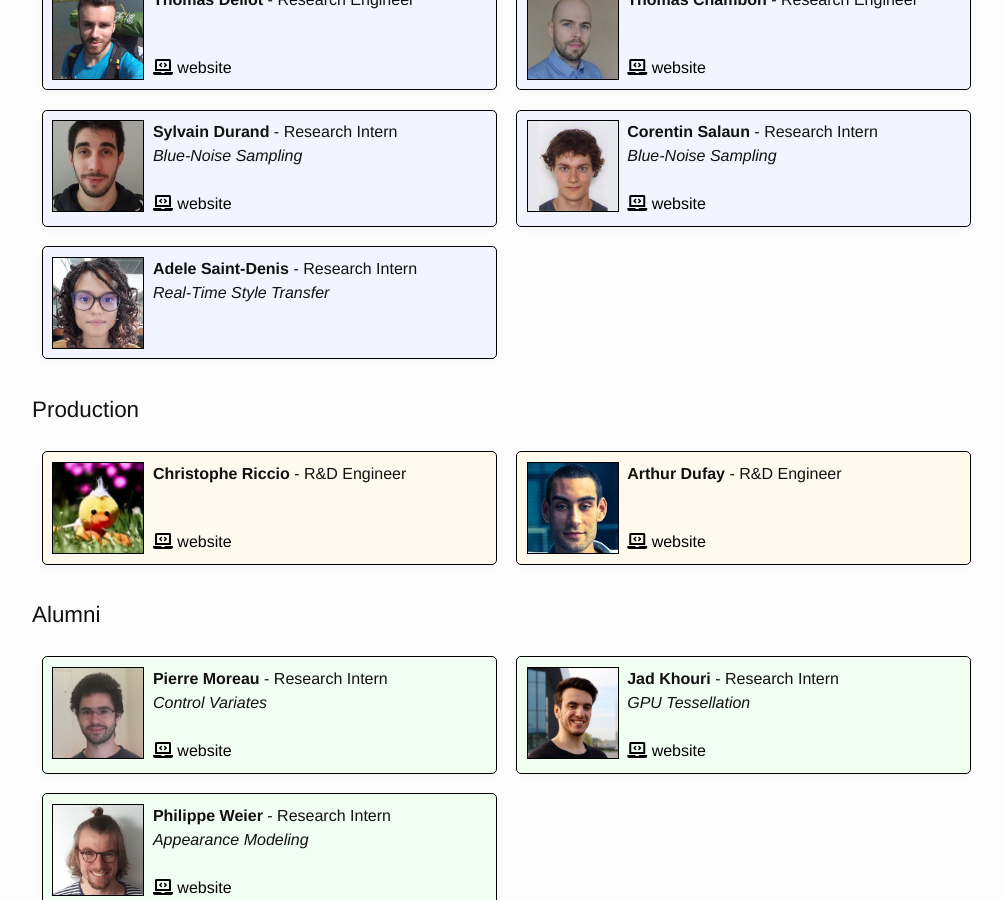
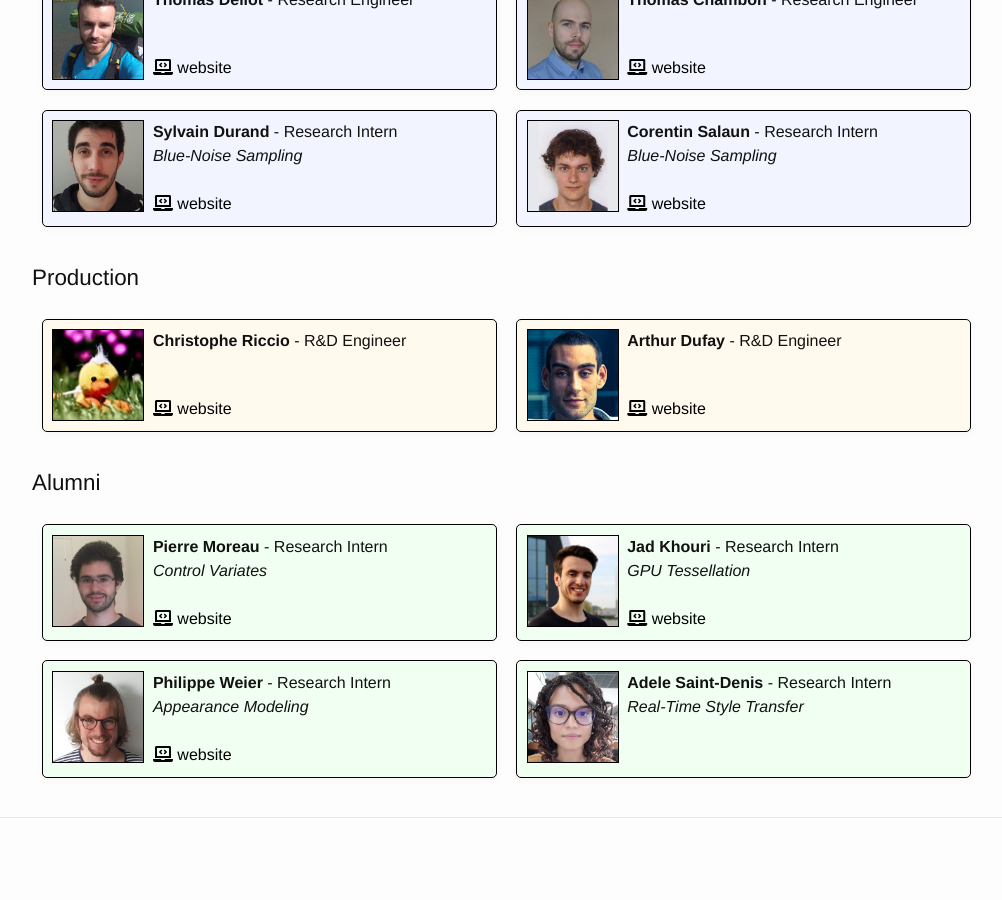
Before and after one commit to unity-grenoble/website, a Jekyll site: the page built from people.html, in a window 1280 px wide and 900 px high, scrolled down 508 px. Shown: the whole window, without its empty margins (126-1128 px from the left). Built offline with Jekyll 4.4.1, drawn with Linux system fonts in a browser that asks for light colours; part of the change alters nothing that is shown.

```diff
--- a/_data/members.yml
+++ b/_data/members.yml
@@ -80,7 +80,7 @@
 - name: Adele Saint-Denis
   title: "Research Intern"
   topics: "Real-Time Style Transfer"
-  center: labs
+  center: alumni
   photo: /images/people/adele_saintdenis.jpg
 
 
```
